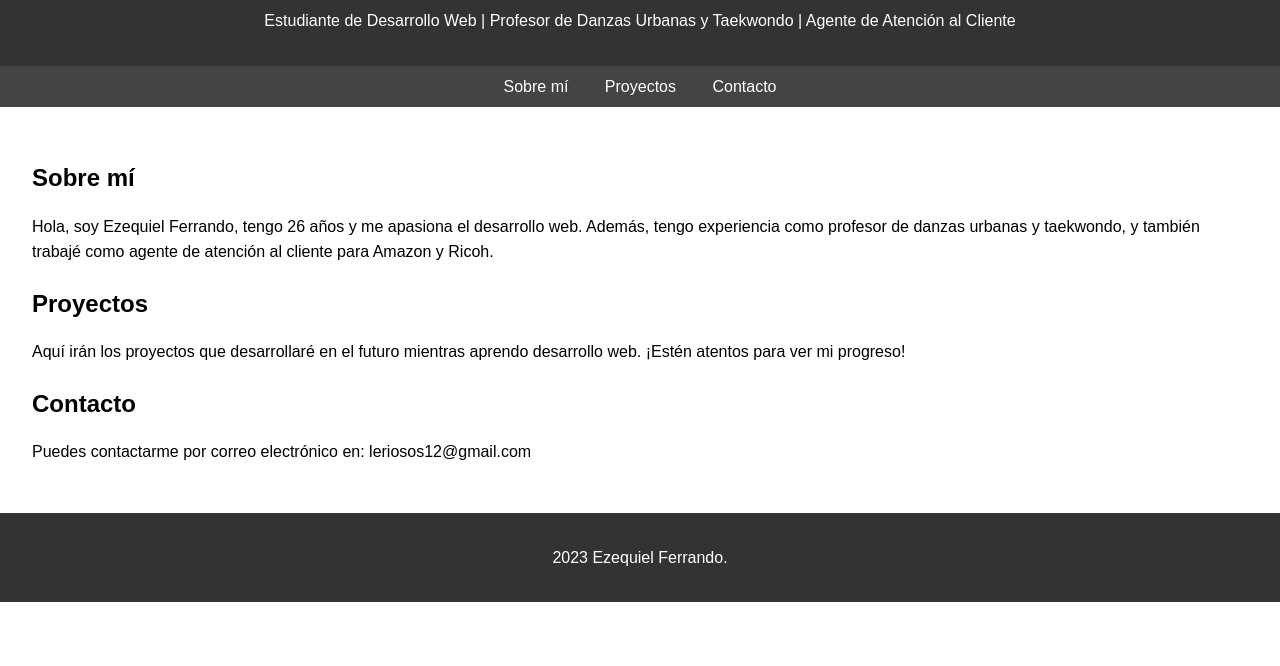
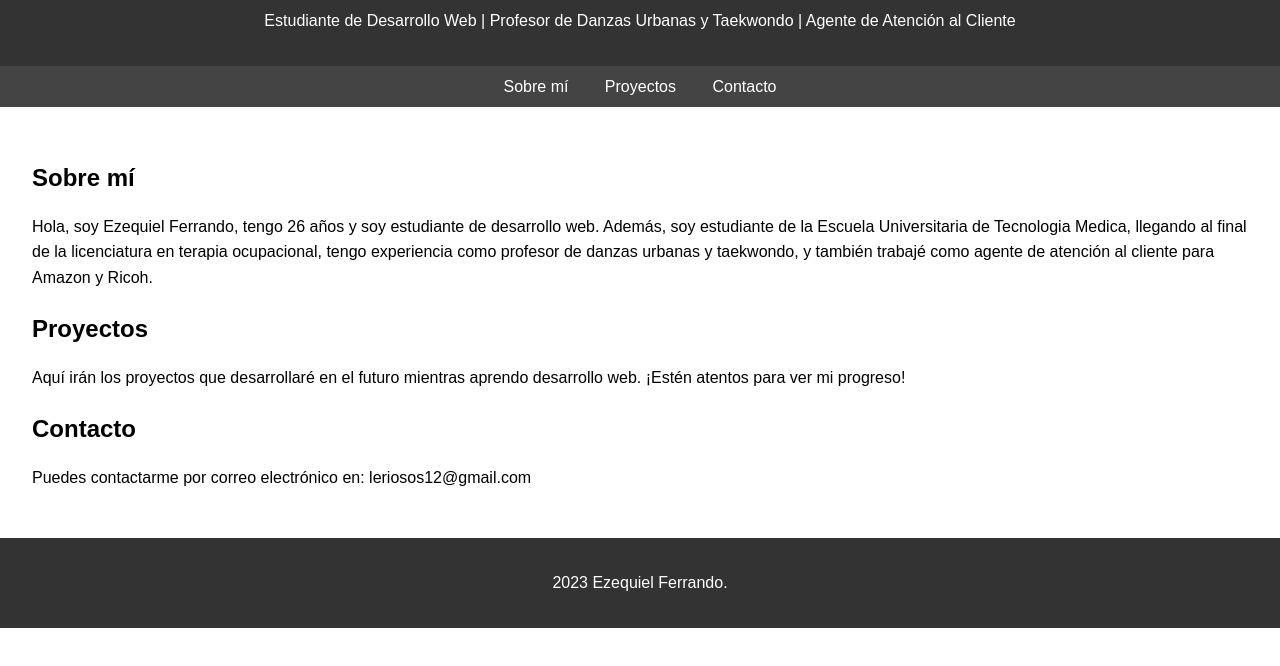
Before and after one commit to EzeqFer/EzeFer.github.io, a plain HTML site: page index.html in a window 1280 px wide. Shown: the part 102-768 px from the top of the page. Drawn offline with Linux system fonts and the light colour scheme.

Commit message:
Update index.html

```diff
--- a/index.html
+++ b/index.html
@@ -23,7 +23,7 @@
   <main>
     <section id="about">
       <h2>Sobre mí</h2>
-      <p>Hola, soy Ezequiel Ferrando, tengo 26 años y me apasiona el desarrollo web. Además, tengo experiencia como profesor de danzas urbanas y taekwondo, y también trabajé como agente de atención al cliente para Amazon y Ricoh.</p>
+     <p>Hola, soy Ezequiel Ferrando, tengo 26 años y soy estudiante de desarrollo web. Además, soy estudiante de la Escuela Universitaria de Tecnologia Medica, llegando al final de la licenciatura en terapia ocupacional, tengo experiencia como profesor de danzas urbanas y taekwondo, y también trabajé como agente de atención al cliente para Amazon y Ricoh.</p>
     </section>
 
     <section id="projects">
```
